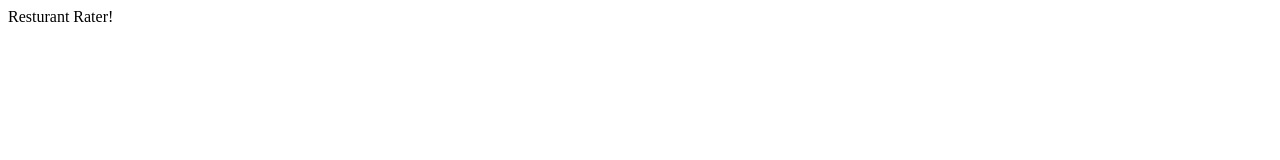
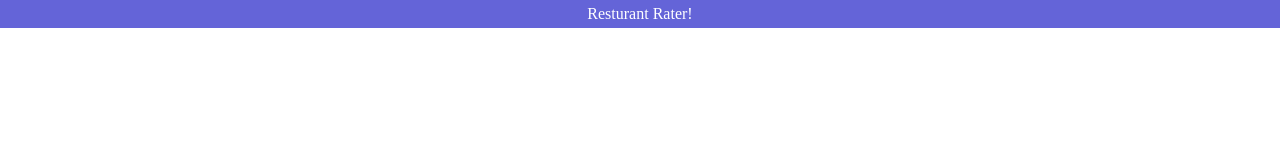
Before and after one commit to henrymontesanoiii/ReviewRater, a plain HTML site: page html/index.html in a window 1280 px wide. Drawn offline with Linux system fonts and the light colour scheme.

Commit message:
created css file
Added background color to nav and some padding etc...

```diff
--- /dev/null
+++ b/css/index.css
@@ -0,0 +1,10 @@
+html, body {
+    padding: 0px;
+    margin: 0px;
+}
+.container {
+    text-align: center;
+    color: white;
+    background-color: rgb(100, 100, 216);
+    padding: 5px;
+}
--- a/html/index.html
+++ b/html/index.html
@@ -3,7 +3,8 @@
 <head>
     <meta charset="UTF-8">
     <meta name="viewport" content="width=device-width, initial-scale=1.0">
-    <title>Document</title>
+    <title>Resturant Rater</title>
+    <link rel="stylesheet" href="../css/index.css">
 </head>
 <body>
     <div class="container">
```
